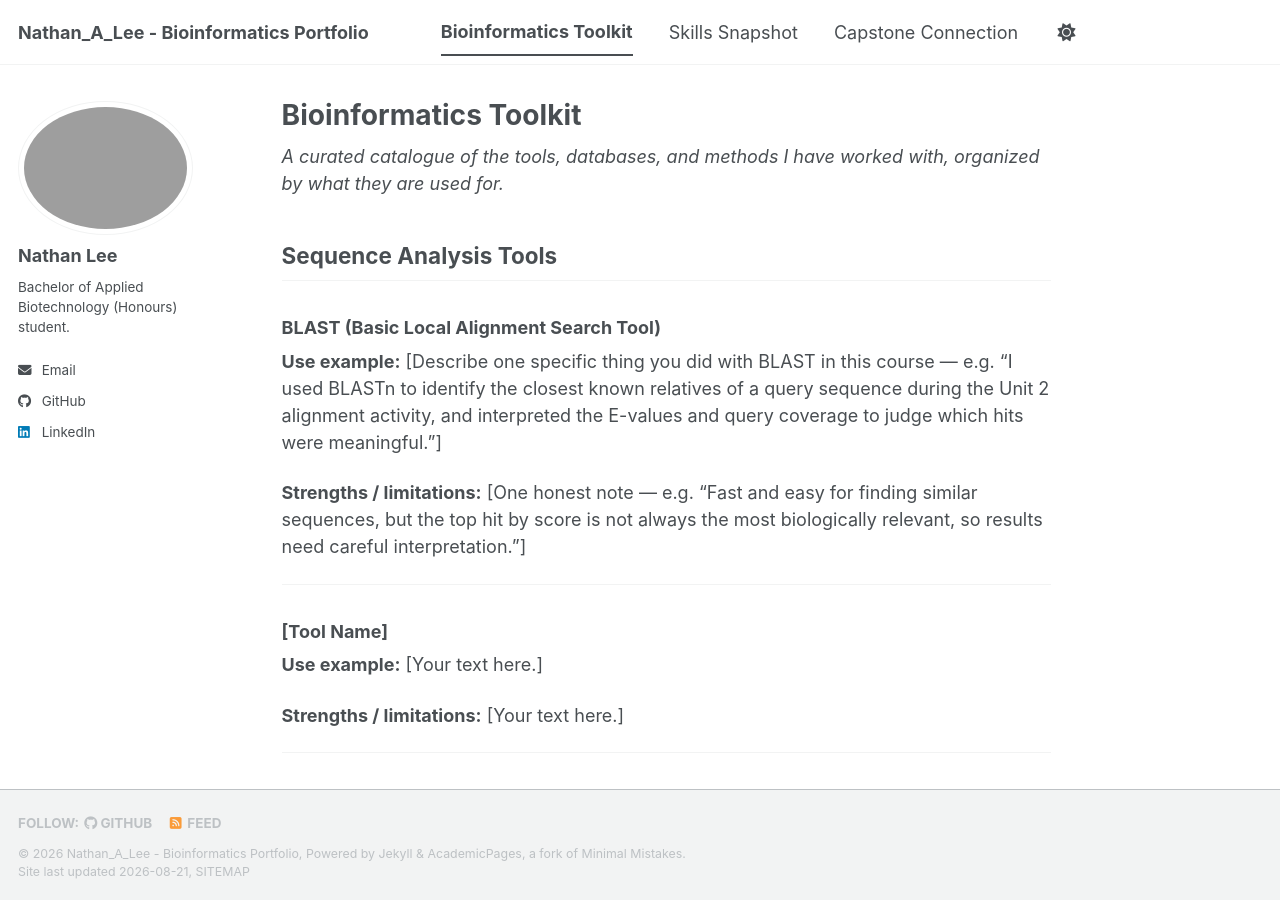
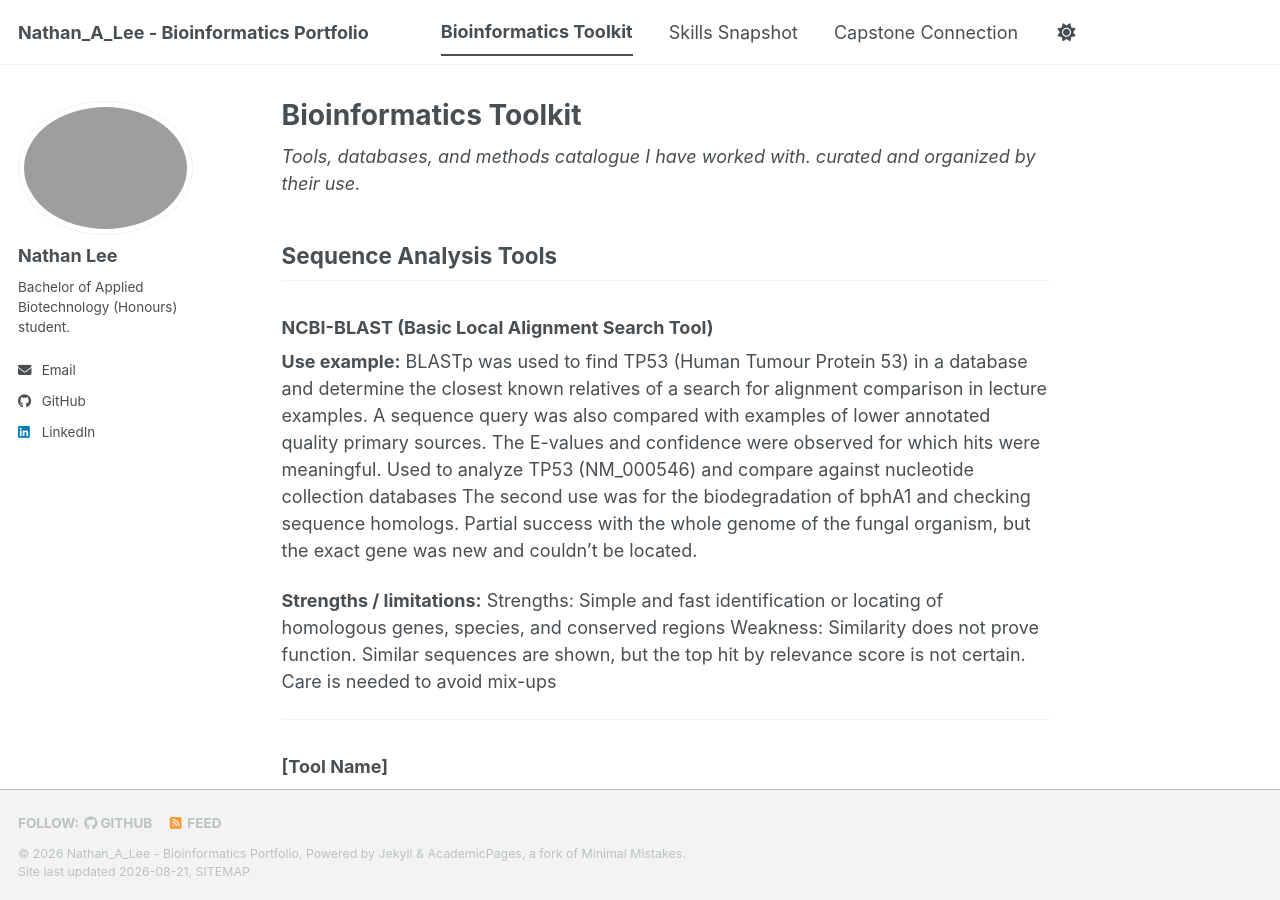
Before and after one commit to Nlee4788/biot74000-portfolio, a Jekyll site: the page built from _pages/toolkit.md, in a window 1280 px wide and 900 px high. Built offline with Jekyll 4.4.1, drawn with Linux system fonts in a browser that asks for light colours; a script bundle is joined from its source files by our own code; library files that are not in the unit come from our copies.

Commit message:
Revise Bioinformatics Toolkit with detailed examples
Updated the toolkit with specific examples and strengths/limitations for NCBI-BLAST. Removed instructional comments and improved clarity of the content.

```diff
--- a/_pages/toolkit.md
+++ b/_pages/toolkit.md
@@ -4,52 +4,19 @@ title: "Bioinformatics Toolkit"
 author_profile: true
 ---
 
-<!--
-  ============================================================================
-  SECTION 2: BIOINFORMATICS TOOLKIT  (30 points)
-  ============================================================================
-  A curated, annotated catalogue of the tools, databases, file formats, and
-  methods you worked with in this course. This is the POLISHED version of your
-  Course Learning Log — not a copy-paste, but a professional re-write,
-  organized by CATEGORY (not by unit).
-
-  FOR EACH ENTRY, INCLUDE:
-    - Tool / database name
-    - 1–2 sentences describing one specific use example from the course
-      that YOU performed
-    - One note on a strength or a limitation
-
-  SUGGESTED CATEGORIES (use the ones that fit your work; add or remove as needed):
-    Sequence Analysis Tools · Databases & Data Retrieval ·
-    Genome & Transcriptome Analysis · Protein Structure & Function ·
-    Computational & Scripting Tools · Data Visualization
-
-  Entries copied word-for-word from documentation will not receive full marks —
-  use your own words. Quality and honesty matter more than the number of entries.
-
-  HOW TO EDIT:
-    - Replace the example entries below with your own.
-    - Keep the same simple pattern: a "##" category heading, then one
-      "###" heading per tool, then your notes underneath.
-    - Delete these grey instruction notes before you submit.
-  ============================================================================
--->
-
-_A curated catalogue of the tools, databases, and methods I have worked with,
-organized by what they are used for._
+_Tools, databases, and methods catalogue I have worked with.
+curated and organized by their use._
 
 ## Sequence Analysis Tools
 
-### BLAST (Basic Local Alignment Search Tool)
+### NCBI-BLAST (Basic Local Alignment Search Tool)
 
-**Use example:** [Describe one specific thing you did with BLAST in this course
-— e.g. "I used BLASTn to identify the closest known relatives of a query
-sequence during the Unit 2 alignment activity, and interpreted the E-values and
-query coverage to judge which hits were meaningful."]
+**Use example:** BLASTp was used to find TP53 (Human Tumour Protein 53) in a database and determine the closest known relatives of a search for alignment comparison in lecture examples. A sequence query was also compared with examples of lower annotated quality primary sources. The E-values and confidence were observed for which hits were meaningful.
+Used to analyze TP53 (NM_000546) and compare against nucleotide collection databases
+The second use was for the biodegradation of bphA1 and checking sequence homologs. Partial success with the whole genome of the fungal organism, but the exact gene was new and couldn't be located.
 
-**Strengths / limitations:** [One honest note — e.g. "Fast and easy for finding
-similar sequences, but the top hit by score is not always the most biologically
-relevant, so results need careful interpretation."]
+**Strengths / limitations:** Strengths: Simple and fast identification or locating of homologous genes, species, and conserved regions
+Weakness: Similarity does not prove function. Similar sequences are shown, but the top hit by relevance score is not certain. Care is needed to avoid mix-ups
 
 ---
 
```
Also changed, not shown: other parts of _pages/toolkit.md (+0 -7 lines).
